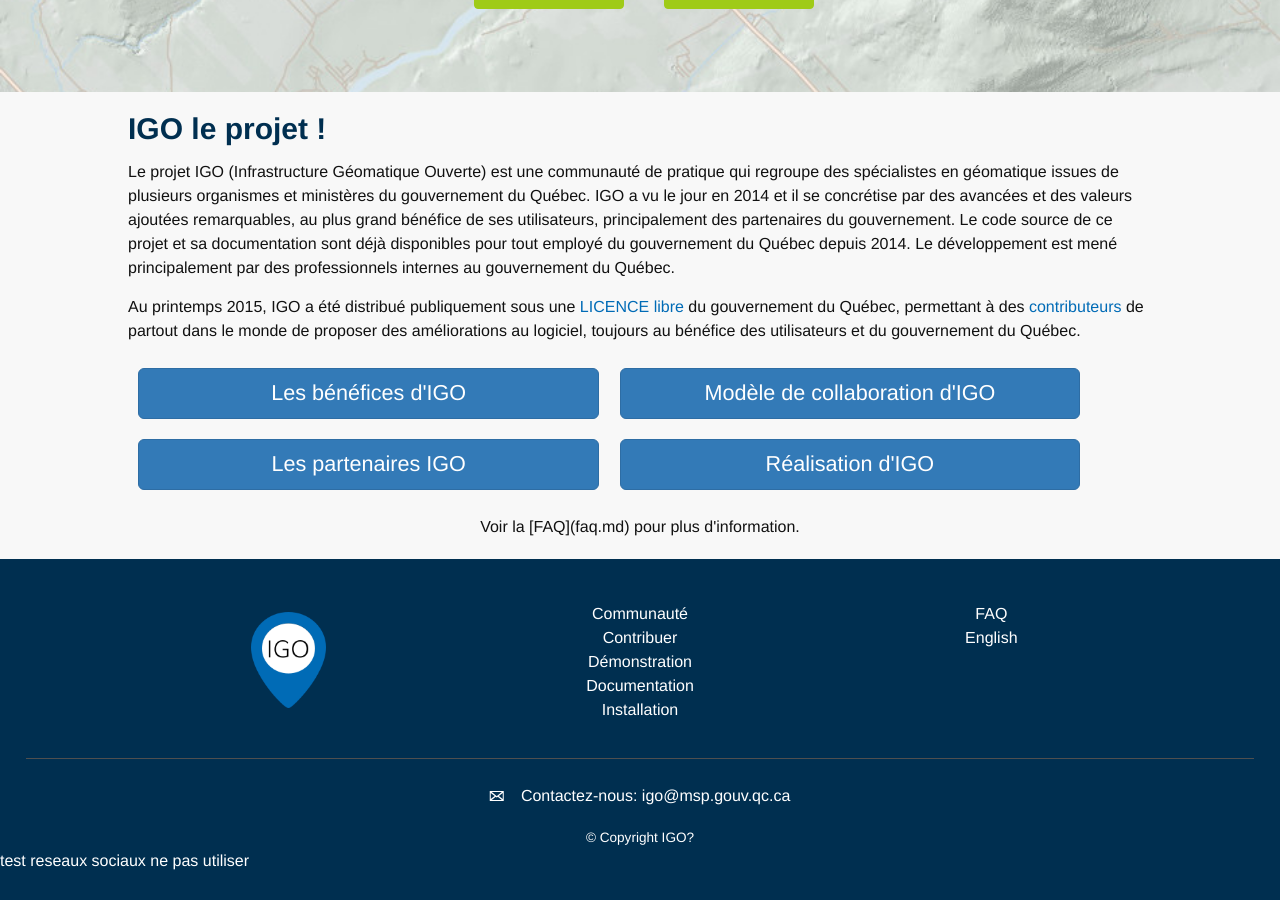
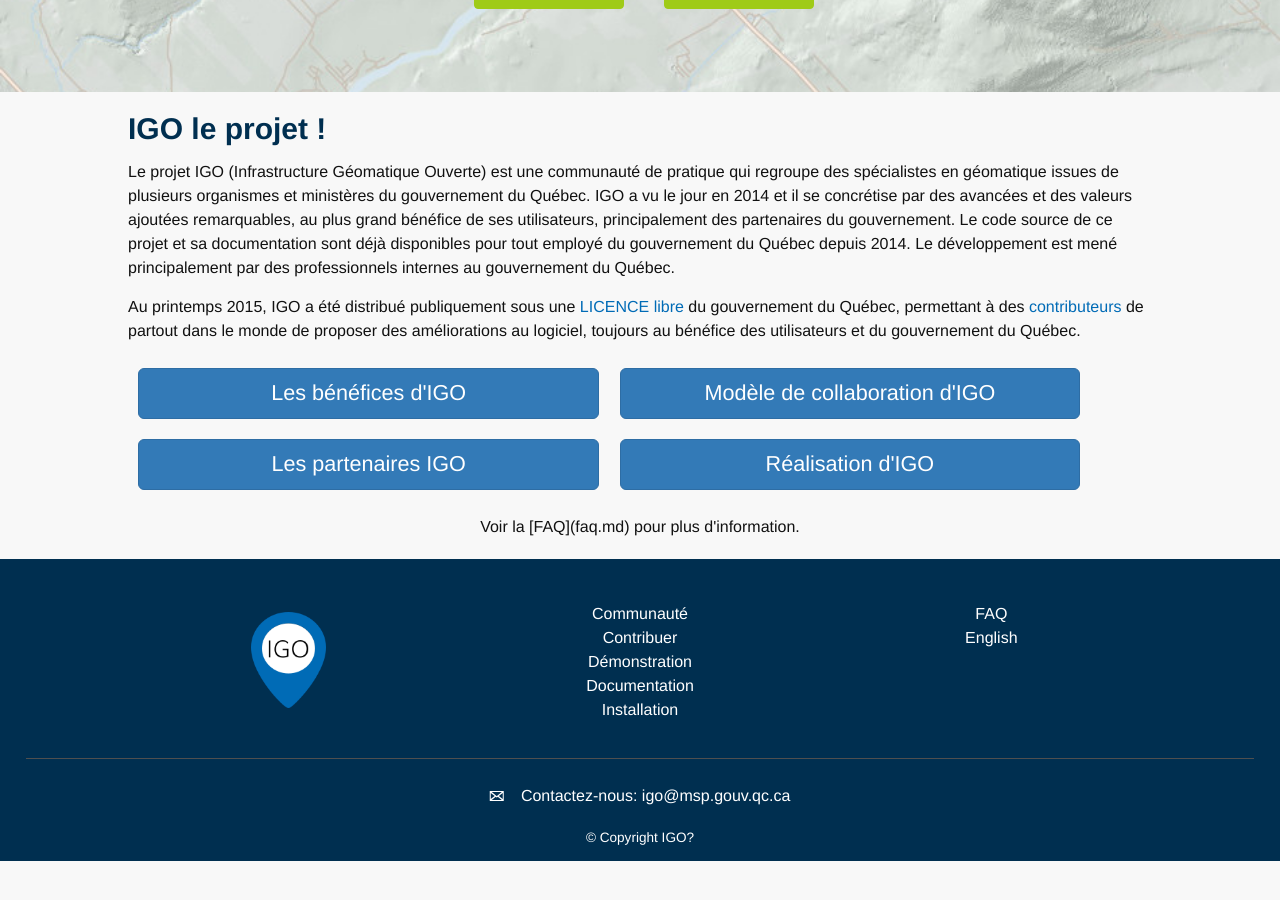
Before and after one commit to infra-geo-ouverte/site-web, a Jekyll site: the page built from _pages/Accueil/realisation.md, in a window 1280 px wide and 900 px high, scrolled down 678 px. Built offline with Jekyll 4.4.1, drawn with Linux system fonts in a browser that asks for light colours; nearby versions of some CDN libraries; some web fonts are replaced; Markdown is read by kramdown in place of the engine named in the settings; comment, search, counter and statistics services are not loaded; after the commit the page ends 1539 px from its top, so only the background shows below that.

Commit message:
update footer enlever reseaux sociaux

```diff
--- a/_includes/footer.html
+++ b/_includes/footer.html
@@ -40,12 +40,12 @@
 
 	<small class="copyright text-center">&copy; Copyright IGO?</small>
 
-	<p>test reseaux sociaux ne pas utiliser</p>
+	<!-- <p>test reseaux sociaux ne pas utiliser</p>
 	<div class="fb-like" data-href="http://infra-geo-ouverte.github.io/site-web/" data-width="300px" data-layout="button" data-action="like" data-show-faces="false" data-share="false"></div>
 
 	<script src="//platform.linkedin.com/in.js" type="text/javascript"> lang: fr_FR</script>
 	<script type="IN/Share" data-url="http://infra-geo-ouverte.github.io/site-web/" data-counter="right"></script>
-
+	-->
 </footer>
 
 
```
